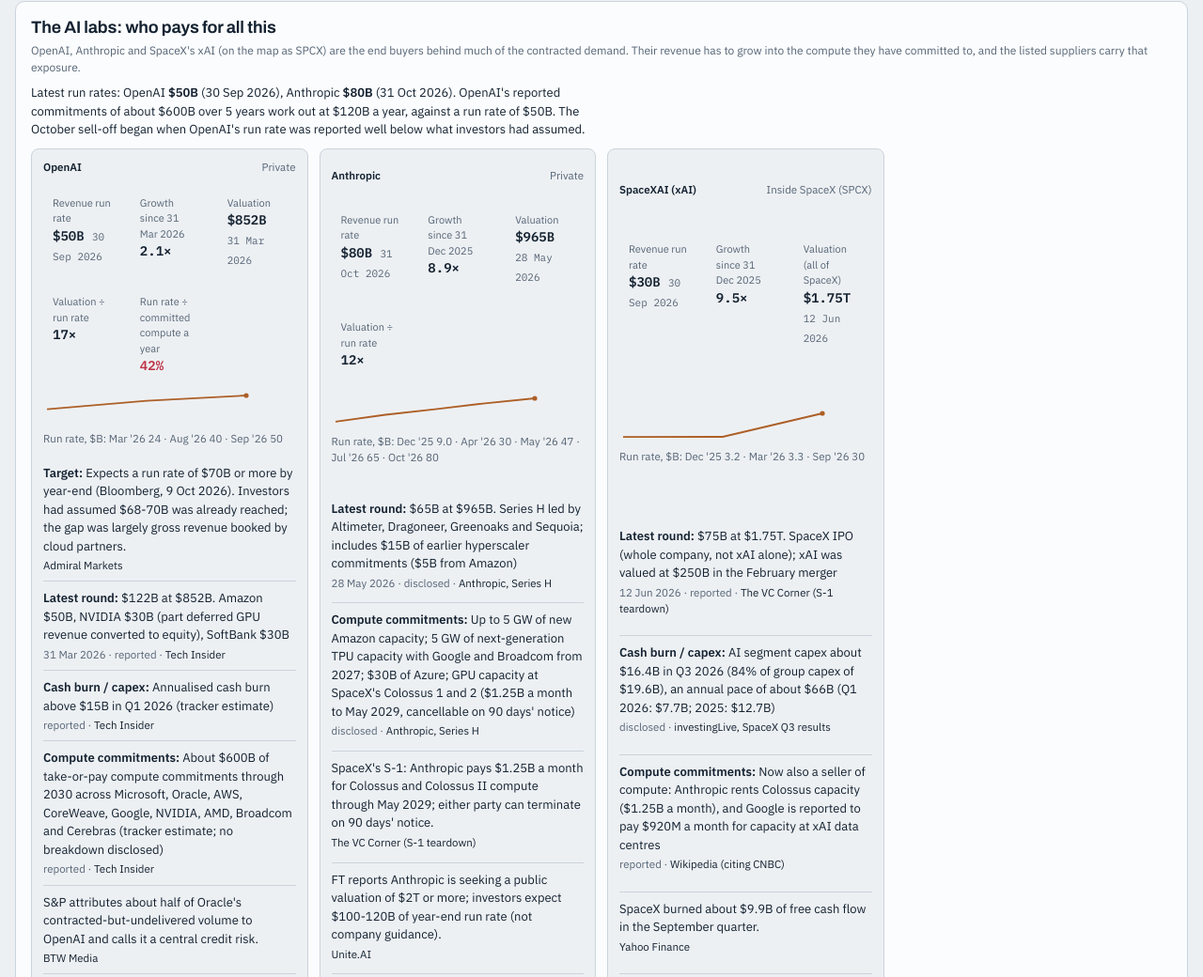
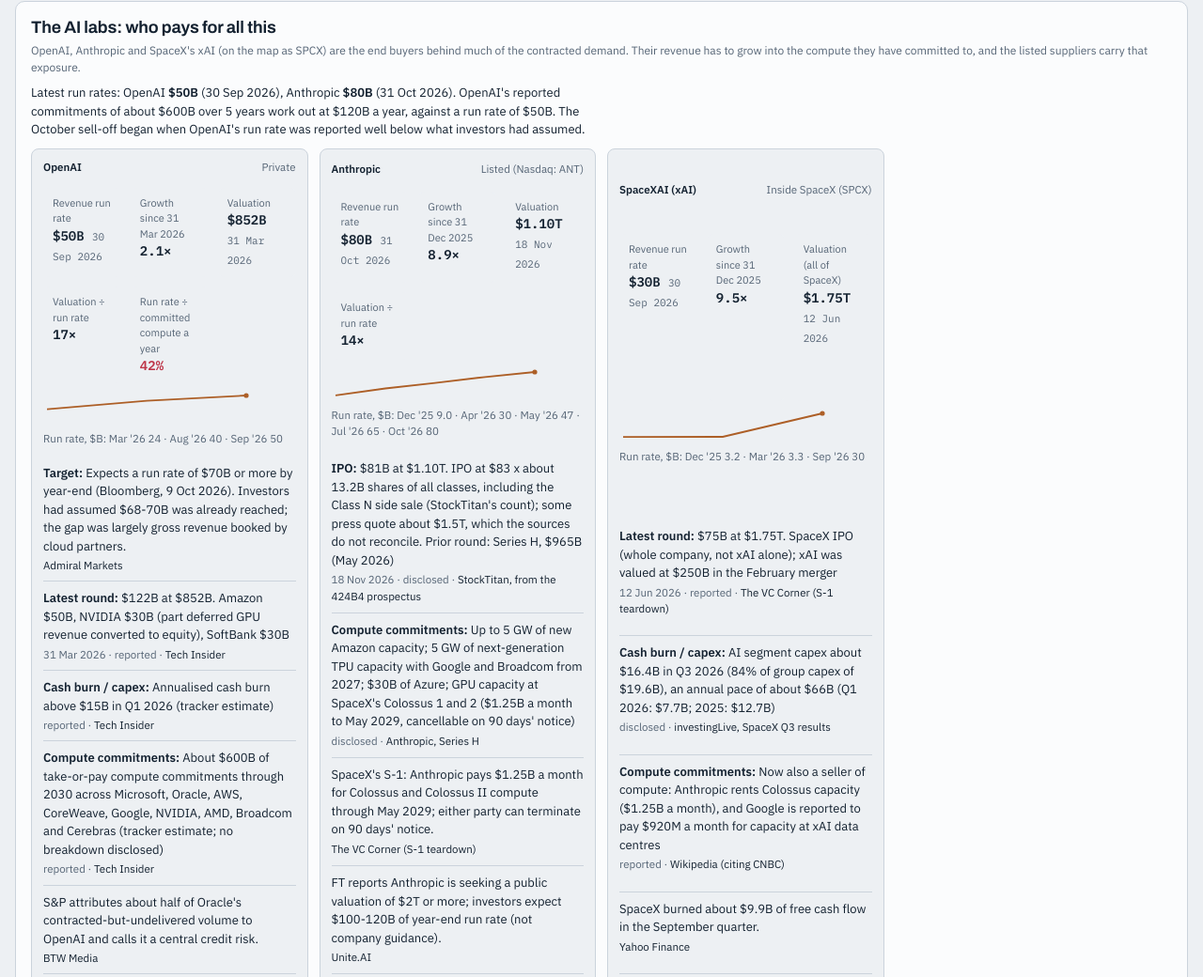
Before and after one commit to Charliebrown390/A_Chain, a plain HTML site: page site/index.html in a window 1280 px wide. Shown: the part 4750-5790 px from the top of the page at 94% size. Drawn offline with Linux system fonts and the light colour scheme.

Commit message:
Anthropic: listed on Nasdaq as ANT
Universe entry now quotes ANT (no longer private); labs.yaml links the lab card via listed_id
and records the IPO (priced 18 Nov 2026 at $83, $81.3B raised). Page labels the IPO as such
and shows 'lab metrics' rather than 'AI segment' when the lab is the whole listed company.

Co-Authored-By: Claude Opus 5.5 <noreply@anthropic.com>
Claude-Session: https://claude.ai/code/session_01Xhvq3ex6EyXkfuQg9kjUKb

```diff
--- a/site/data/edges.json
+++ b/site/data/edges.json
@@ -1,5 +1,5 @@
 {
- "built": "2026-11-26T01:45:47+00:00",
+ "built": "2026-11-26T01:54:40+00:00",
  "edges": [
   {
    "from": "ASML",
--- a/site/data/monitors.json
+++ b/site/data/monitors.json
@@ -1,5 +1,5 @@
 {
- "built": "2026-11-26T01:45:47+00:00",
+ "built": "2026-11-26T01:54:40+00:00",
  "bottlenecks": {
   "indicators": [
    {
@@ -937,8 +937,9 @@
   },
   "Anthropic": {
    "name": "Anthropic",
-   "short": "Private",
-   "status": "Private (public-benefit corporation). Draft IPO paperwork filed confidentially; expected to list first.",
+   "short": "Listed (Nasdaq: ANT)",
+   "listed_id": "Anthropic",
+   "status": "Listed on Nasdaq (ANT) on 19 Nov 2026 after pricing its IPO at $83 a share on 18 Nov (above the $70-78 range); 980M Class A shares, $81.3B raised, plus a $26B concurrent sale of non-voting Class N shares to tech companies. Closed its first day at $97.17. Public-benefit corporation (Anthropic, PBC).",
    "revenue": [
     {
      "date": "2025-12-31",
@@ -978,13 +979,14 @@
     }
    ],
    "valuation": {
-    "date": "2026-05-28",
-    "usd_bn": 965,
-    "raised_bn": 65,
-    "note": "Series H led by Altimeter, Dragoneer, Greenoaks and Sequoia; includes $15B of earlier hyperscaler commitments ($5B from Amazon)",
+    "date": "2026-11-18",
+    "usd_bn": 1100,
+    "raised_bn": 81.3,
+    "ipo": true,
+    "note": "IPO at $83 x about 13.2B shares of all classes, including the Class N side sale (StockTitan's count); some press quote about $1.5T, which the sources do not reconcile. Prior round: Series H, $965B (May 2026)",
     "conf": "D",
-    "src": "Anthropic, Series H",
-    "url": "https://www.anthropic.com/news/series-h"
+    "src": "StockTitan, from the 424B4 prospectus",
+    "url": "https://www.stocktitan.net/articles/anthropic-ipo-live-ant-first-trading-day-2026"
    },
    "commitments": {
     "date": "2026-05-28",
--- a/site/data/programmes.json
+++ b/site/data/programmes.json
@@ -1,5 +1,5 @@
 {
- "built": "2026-11-26T01:45:47+00:00",
+ "built": "2026-11-26T01:54:40+00:00",
  "programmes": {
   "TPU": {
    "name": "Google TPU",
--- a/site/data/universe.json
+++ b/site/data/universe.json
@@ -1,5 +1,5 @@
 {
- "built": "2026-11-26T01:45:47+00:00",
+ "built": "2026-11-26T01:54:40+00:00",
  "layers": [
   {
    "n": 1,
@@ -1354,12 +1354,11 @@
   {
    "id": "Anthropic",
    "label": "Anthropic",
-   "name": "Anthropic",
+   "name": "Anthropic, PBC",
    "layer": 10,
-   "segment": "Model lab (private)",
-   "yf": null,
-   "sec": null,
-   "private": true,
+   "segment": "Model lab",
+   "yf": "ANT",
+   "sec": "ANT",
    "role": "Large buyer of AWS and Google compute",
    "thesis": {
     "bull": "Large buyer of AWS Trainium and Google TPU capacity",
--- a/site/index.html
+++ b/site/index.html
@@ -668,8 +668,8 @@ function tabFin(c){
   if(rh.length){const W=640,H=150,T=22,B=24,n=rh.length,mx=Math.max(...rh.map(x=>x.usd_bn))*1.1,bw=Math.min(80,(W-40)/n-20),gap=(W-n*bw)/(n+1);
     bars=`<p class="sec">Annual revenue (USD)</p><div class="svgbox"><svg viewBox="0 0 ${W} ${H}" role="img" aria-label="Annual revenue">${rh.map((x,i)=>{const h=x.usd_bn/mx*(H-T-B),X=gap+i*(bw+gap),y=H-B-h;return `<rect x="${X}" y="${y}" width="${bw}" height="${h}" rx="3" fill="var(${i===n-1?"--copper":"--surface-2"})"/><text x="${X+bw/2}" y="${y-6}" text-anchor="middle" font-size="12" font-family="IBM Plex Mono, monospace" fill="var(--ink)">${usd(x.usd_bn)}</text><text x="${X+bw/2}" y="${H-6}" text-anchor="middle" font-size="11" font-family="IBM Plex Mono, monospace" fill="var(--muted)">FY${x.fy.slice(2,4)}</text>`}).join("")}</svg></div>`}
   const ps=c.mcap_usd_bn&&c.rev_usd_bn?c.mcap_usd_bn/c.rev_usd_bn:null,fm=c.fcf_usd_bn!=null&&c.rev_usd_bn?c.fcf_usd_bn/c.rev_usd_bn*100:null;
-  const labL=Object.values(MN?.labs||{}).find(l=>l.listed_id===c.t);
-  return bars+(labL?`<p class="sec">${esc(labL.name)}: AI segment</p>${labCard(c.t,labL,true)}`:"")+`<table class="fin"><tbody>
+  const labE=Object.entries(MN?.labs||{}).find(([,l])=>l.listed_id===c.t),labL=labE?.[1];
+  return bars+(labL?`<p class="sec">${esc(labL.name)}${labE[0]===c.t?": lab metrics":": AI segment"}</p>${labCard(c.t,labL,true)}`:"")+`<table class="fin"><tbody>
   <tr><td>Market cap</td><td>${usd(c.mcap_usd_bn)}</td></tr>
   <tr><td>Revenue (TTM)</td><td>${usd(c.rev_usd_bn)}</td></tr>
   <tr><td>Revenue growth (latest quarter, YoY)</td><td class="${cls(c.rev_g)}">${pct(c.rev_g,0)}</td></tr>
@@ -1076,7 +1076,7 @@ function labCard(id,L,inPanel){
   let h=`${inPanel?"":`<div class="bhead"><b>${esc(L.name)}</b><span class="mut" style="font-size:11.5px">${esc(L.short||"")}</span></div>`}
   <div class="stats">${stat("Revenue run rate",last?`$${num(last.usd_bn,last.usd_bn<10?1:0)}B <span class="mut" style="font-weight:400;font-size:11px">${esc(fdate(last.date))}</span>`:"—")}${first&&last&&first!==last?stat("Growth since "+esc(fdate(first.date)),(last.usd_bn/first.usd_bn).toFixed(1)+"×"):""}${L.valuation?stat(L.valuation.whole_company?"Valuation (all of SpaceX)":"Valuation",usd(L.valuation.usd_bn)+` <span class="mut" style="font-weight:400;font-size:11px">${esc(fdate(L.valuation.date))}</span>`):""}${L.valuation?.usd_bn&&last&&!L.valuation.whole_company?stat("Valuation ÷ run rate",(L.valuation.usd_bn/last.usd_bn).toFixed(0)+"×"):""}${cov!=null?stat("Run rate ÷ committed compute a year",pc(cov*100,0),cov<1?"down":"up"):""}</div>
   ${rv.length>1?`<div style="margin:6px 0">${spark(rv.map(x=>x.usd_bn),{W:220,H:34})}<div class="mut" style="font-size:11.5px">Run rate, $B: ${rv.map(x=>`${MON[+x.date.slice(5,7)-1]} '${x.date.slice(2,4)} ${num(x.usd_bn,x.usd_bn<10?1:0)}`).join(" · ")}</div></div>`:""}
-  <ul class="news">${L.target?`<li><b>Target:</b> ${esc(L.target.text)}<span class="meta">${srcA(L.target)}</span></li>`:""}${L.valuation?`<li><b>Latest round:</b> ${usd(L.valuation.raised_bn)} at ${usd(L.valuation.usd_bn)}. ${esc(L.valuation.note||"")}<span class="meta">${esc(fdate(L.valuation.date))} · ${confTag(L.valuation)} · ${srcA(L.valuation)}</span></li>`:""}${L.burn?`<li><b>Cash burn / capex:</b> ${esc(L.burn.text)}<span class="meta">${confTag(L.burn)} · ${srcA(L.burn)}</span></li>`:""}${L.commitments?`<li><b>Compute commitments:</b> ${esc(L.commitments.text)}<span class="meta">${confTag(L.commitments)} · ${srcA(L.commitments)}</span></li>`:""}${(L.facts||[]).map(f=>`<li>${esc(f.text)}<span class="meta">${srcA(f)}</span></li>`).join("")}</ul>
+  <ul class="news">${L.target?`<li><b>Target:</b> ${esc(L.target.text)}<span class="meta">${srcA(L.target)}</span></li>`:""}${L.valuation?`<li><b>${L.valuation.ipo?"IPO":"Latest round"}:</b> ${usd(L.valuation.raised_bn)} at ${usd(L.valuation.usd_bn)}. ${esc(L.valuation.note||"")}<span class="meta">${esc(fdate(L.valuation.date))} · ${confTag(L.valuation)} · ${srcA(L.valuation)}</span></li>`:""}${L.burn?`<li><b>Cash burn / capex:</b> ${esc(L.burn.text)}<span class="meta">${confTag(L.burn)} · ${srcA(L.burn)}</span></li>`:""}${L.commitments?`<li><b>Compute commitments:</b> ${esc(L.commitments.text)}<span class="meta">${confTag(L.commitments)} · ${srcA(L.commitments)}</span></li>`:""}${(L.facts||[]).map(f=>`<li>${esc(f.text)}<span class="meta">${srcA(f)}</span></li>`).join("")}</ul>
   ${inPanel?`<p class="note">${esc(L.status||"")} Run rates annualise a recent month or quarter; "reported" figures come from press citing people familiar and are not confirmed. Coverage compares the latest run rate with total commitments spread evenly over the stated years. Source data: data/labs.yaml.</p>`:""}`;
   return h}
 function renderLabs(){
```
Also changed, not shown: site/data/disclosures.json, 3 other files.
